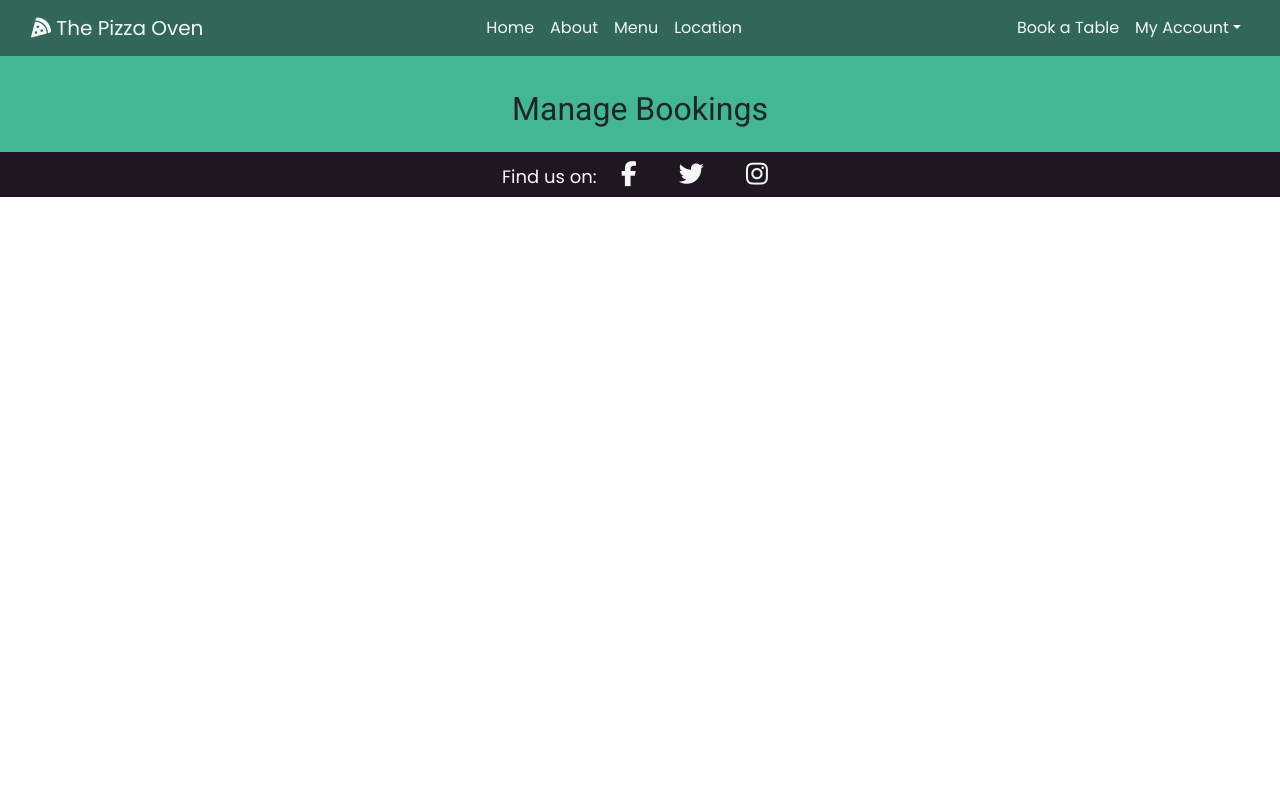
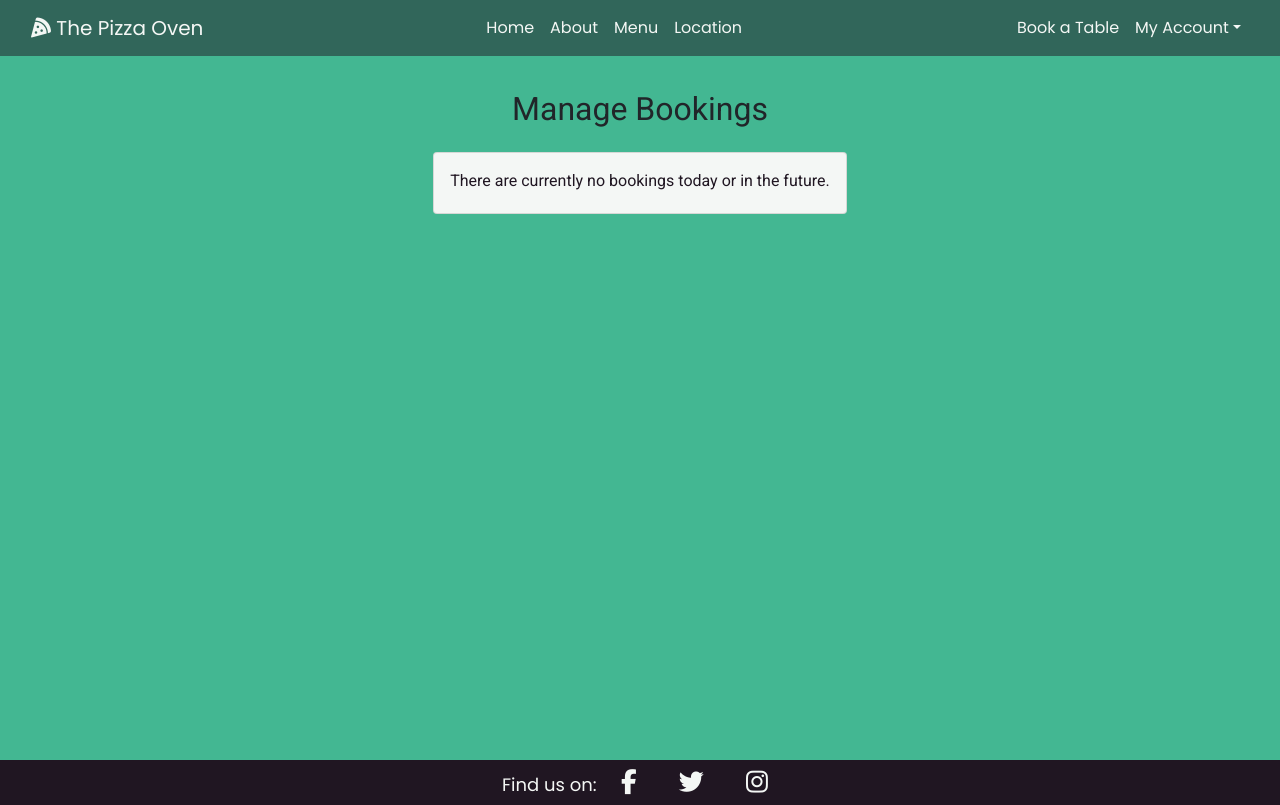
Before and after one commit to Stephanie-Ash/the-pizza-oven, a Django app: page /bookings/manage_bookings in a window 1280 px wide. Before the commit the page ends 197 px from the top, so only its background shows below. Run offline with Django 3.2, Linux system fonts and the light colour scheme; the visitor is signed in with stand-in values (Sample User, id 1); data that the repository does not hold is empty; some libraries are stand-ins or nearby versions.

Commit message:
Add no bookings card to the manage bookings page

```diff
--- a/bookings/templates/bookings/manage_bookings.html
+++ b/bookings/templates/bookings/manage_bookings.html
@@ -1,10 +1,17 @@
 {% extends "base.html" %}
 
 {% block content %}
-<div class="container-fluid bg-color-manage">
+<div class="container-fluid bg-color-manage manage-bookings">
     <div class="row">
-        <div class="col-12 manage-bookings">
+        <div class="col-12 manage-content">
             <h3 class="text-center mb-4">Manage Bookings</h3>
+            {% if not bookings %}
+            <div class="card manage-no-bookings txt-dark bg-color-manage-cards my-3">
+                <div class="card-body p-3">
+                    <p class="mb-1">There are currently no bookings today or in the future.</p>
+                </div>
+            </div>
+            {% endif %}
             {% for booking in bookings %}
             <div class="card txt-dark bg-color-manage-cards my-3">
                 <div class="row no-gutters">
@@ -87,6 +94,7 @@
 
 {% block postloadjs %}
 <script>
+    // Adapted from https://stackoverflow.com/questions/54806538/how-to-pass-object-instance-to-a-href-tag-within-a-django-modal-dialog
     $(document).ready(function() {
         $(".manage-delete").click(function() {
             var del_url = $(this).data('delete-url');
--- a/static/css/style.css
+++ b/static/css/style.css
@@ -268,6 +268,10 @@ iframe {
 /* ---------------manage_bookings.html--------------- */
 
 .manage-bookings {
+    min-height: calc(100vh - 40px);
+}
+
+.manage-content {
     margin-top: 90px;
 }
 
@@ -289,6 +293,13 @@ iframe {
 
 .manage-cancel {
     color: red;
+}
+
+.manage-no-bookings {
+    width: -moz-fit-content;
+    width: fit-content;
+    margin-left: auto;
+    margin-right: auto;
 }
 
 /* -------------------Media queries------------------ */
```
